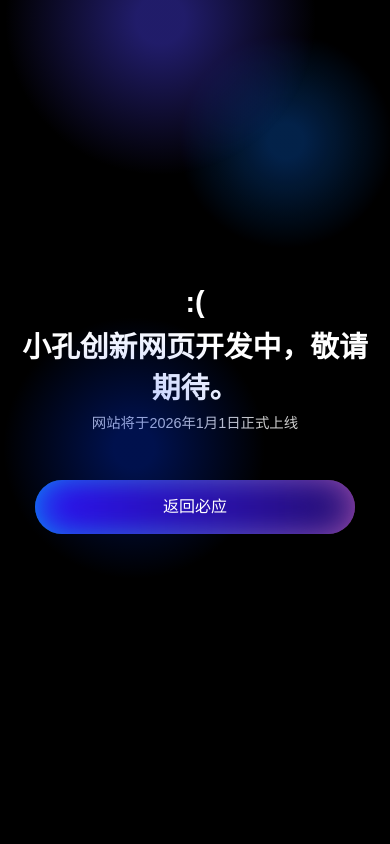
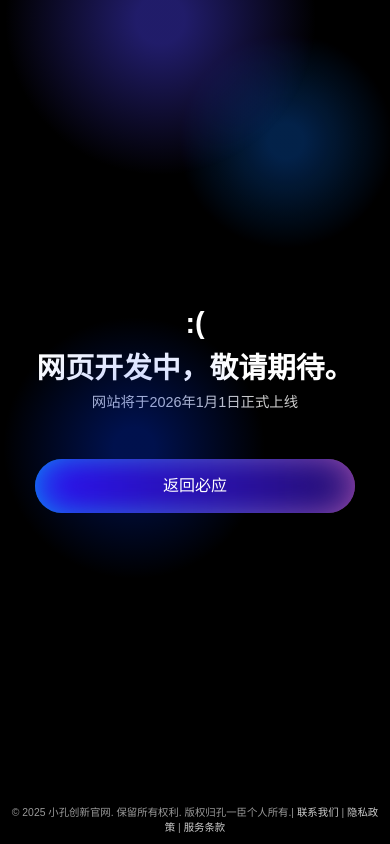
Before and after one commit to KYCNB/kycnb.github.io, a plain HTML site: page index.html in a window 390 px wide. Drawn offline with Linux system fonts and the light colour scheme.

Commit message:
Update index.html

```diff
--- a/index.html
+++ b/index.html
@@ -106,6 +106,29 @@
             }
         }
 
+        /* 版权信息样式 */
+        .copyright {
+            position: absolute;
+            bottom: 20px;
+            left: 0;
+            width: 100%;
+            text-align: center;
+            font-size: clamp(0.7rem, 2vw, 0.9rem);
+            color: rgba(255, 255, 255, 0.6);
+            padding: 0 20px;
+            z-index: 15;
+        }
+
+        .copyright a {
+            color: rgba(255, 255, 255, 0.8);
+            text-decoration: none;
+        }
+
+        .copyright a:hover {
+            color: #fff;
+            text-decoration: underline;
+        }
+
         /* 蓝色圆圈动画容器 */
         .circles {
             position: fixed;
@@ -169,6 +192,10 @@
             .title { margin-bottom: 0.3rem; }
             .subtitle { margin-bottom: 1.5rem; }
             .btn-container { margin: 1.5rem auto; }
+            .copyright {
+                bottom: 10px;
+                font-size: 0.7rem;
+            }
         }
 
         @media (max-width: 480px) {
@@ -176,19 +203,29 @@
                 height: 54px;
                 line-height: 54px;
             }
+            .copyright {
+                font-size: 0.65rem;
+                padding: 0 10px;
+            }
         }
     </style>
 </head>
 <body>
 <div class="mobile-container">
-    <h1 class="title">:(    </h1>
-
-
-    <h1 class="title">小孔创新网页开发中，敬请期待。</h1>
+    <h1 class="title">:(</h1>
+    <h1 class="title">网页开发中，敬请期待。</h1>
     <p class="subtitle">网站将于2026年1月1日正式上线</p>
 
     <div class="btn-container">
         <a href="https://cn.bing.com/">返回必应</a>
+    </div>
+
+    <!-- 版权信息 -->
+    <div class="copyright">
+        © 2025 小孔创新官网. 保留所有权利. 版权归孔一臣个人所有.|
+        <a href="mailto:kyc@kycnb.top">联系我们</a> |
+        <a href="/privacy">隐私政策</a> |
+        <a href="/terms">服务条款</a>
     </div>
 
     <div class="circles">
@@ -218,5 +255,4 @@
     });
 </script>
 </body>
-
 </html>
```
